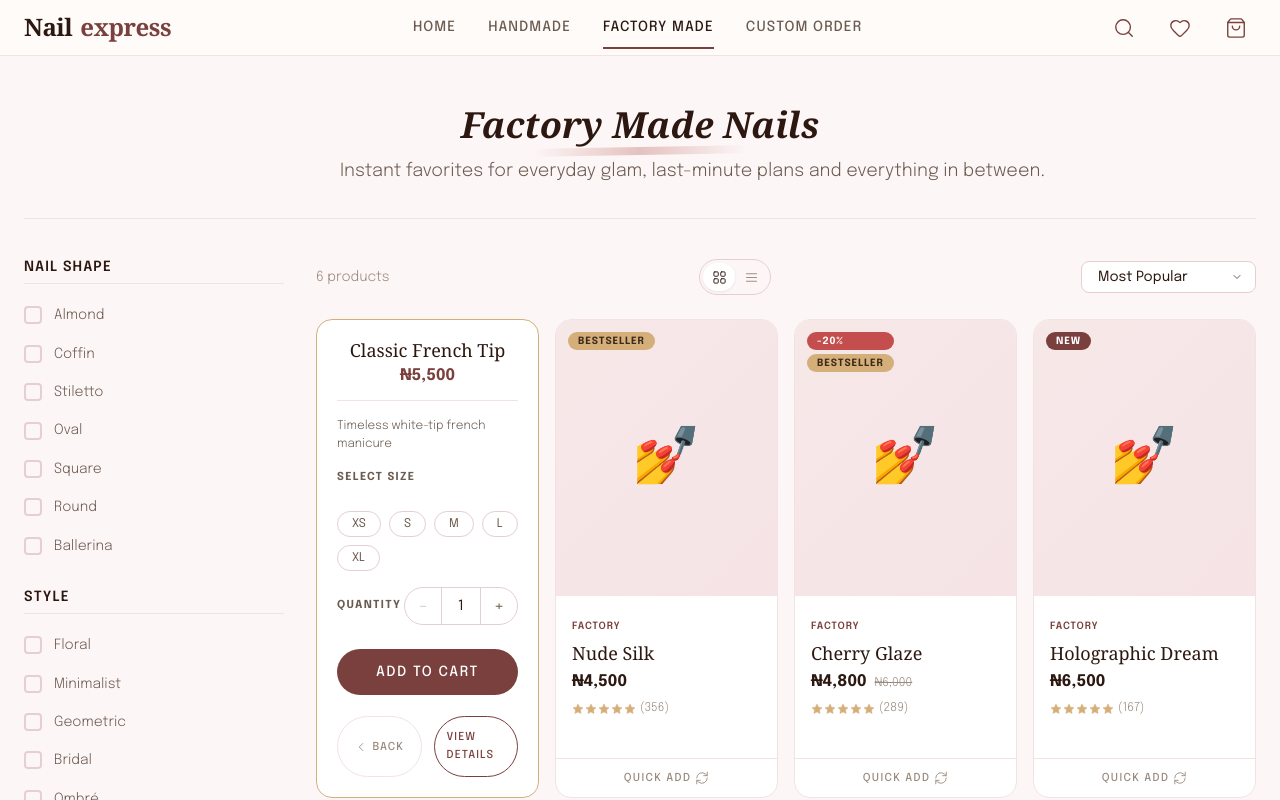
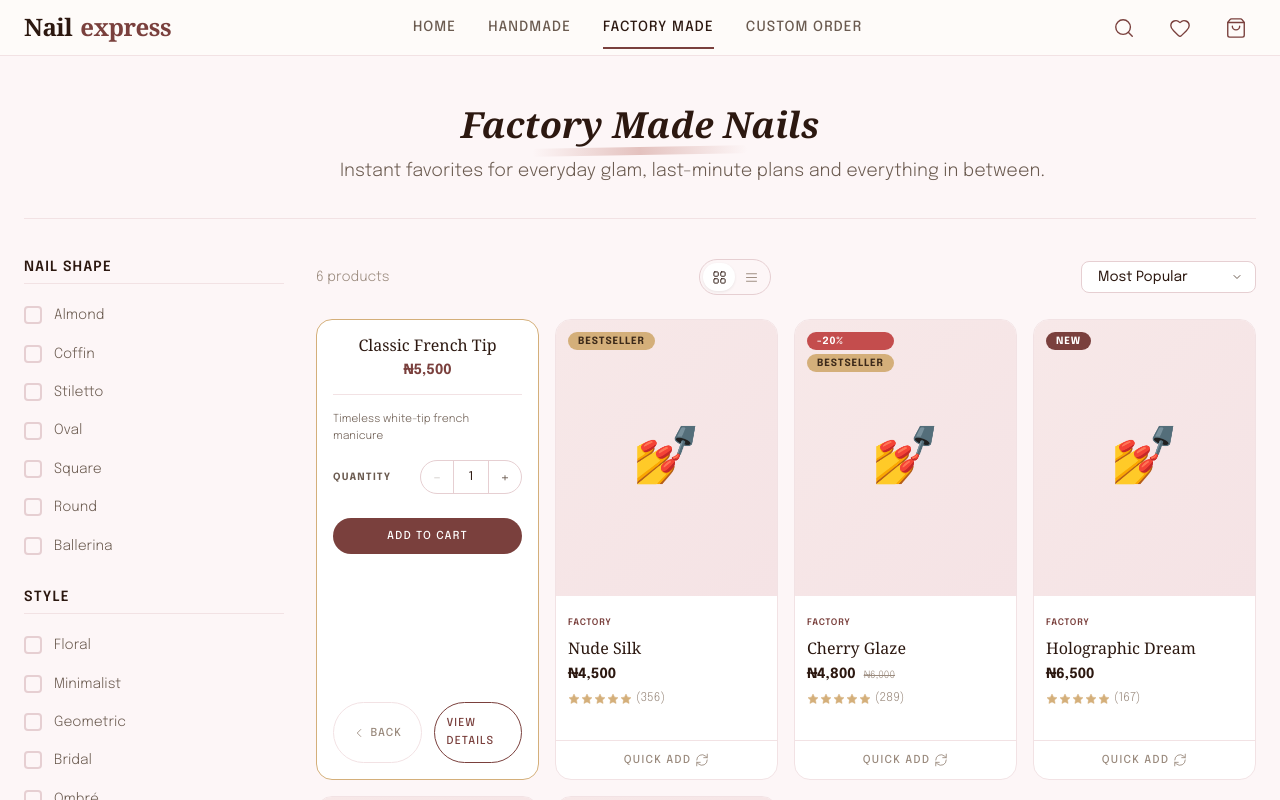
Before and after one commit to dfordolapo/nailxpressng, a Next.js app: page /factory in a window 1280 px wide. Both pictures are taken after a click on the element 427 px from the left and 559 px from the top of the page. Shown: the top 800 px of the page. Built offline with nearby package versions, Linux system fonts and the light colour scheme; a web font is replaced by a local one.

Commit message:
Fix factory sizing, reduce card sizes globally

```diff
--- a/src/app/cart/page.js
+++ b/src/app/cart/page.js
@@ -85,7 +85,7 @@ export default function CartPage() {
                     {item.name}
                   </Link>
                   <p className={styles.cartItemMeta}>
-                    Size: {item.selectedSize} • Length: {item.selectedLength}
+                    {item.selectedSize ? `Size: ${item.selectedSize} • ` : ""}Length: {item.selectedLength}
                   </p>
                   <div className={styles.cartItemActions}>
                     <div className={styles.quantitySelector}>
--- a/src/components/home/HandmadeSection.js
+++ b/src/components/home/HandmadeSection.js
@@ -112,7 +112,9 @@ function HandmadeCard({ product, index }) {
 
   const handleAddToCart = (e) => {
     e.stopPropagation();
-    const size = selectedSize || product.sizes[Math.floor(product.sizes.length / 2)];
+    const size = product.category === "handmade"
+      ? (selectedSize || (product.sizes ? product.sizes[Math.floor(product.sizes.length / 2)] : null))
+      : null;
     const length = product.lengths[Math.floor(product.lengths.length / 2)];
     addItem(product, qty, size, length);
     setAdded(true);
--- a/src/components/product/HandmadeProductCard.js
+++ b/src/components/product/HandmadeProductCard.js
@@ -112,7 +112,9 @@ export default function HandmadeProductCard({ product, index = 0, viewMode = "gr
 
   const handleAddToCart = (e) => {
     e.stopPropagation();
-    const size = selectedSize || product.sizes[Math.floor(product.sizes.length / 2)];
+    const size = product.category === "handmade"
+      ? (selectedSize || (product.sizes ? product.sizes[Math.floor(product.sizes.length / 2)] : null))
+      : null;
     const length = product.lengths[Math.floor(product.lengths.length / 2)];
     addItem(product, qty, size, length);
     setAdded(true);
@@ -234,10 +236,11 @@ export default function HandmadeProductCard({ product, index = 0, viewMode = "gr
         {viewMode === "list" ? (
           <div className={`${styles.cardBack} ${!flipped ? styles.hidden : ""}`} onClick={handleFlip}>
             <div className={styles.backContent} onClick={(e) => e.stopPropagation()}>
+              {product.category === "handmade" && (
                 <div className={styles.selectorGroup}>
                   <span className={styles.selectorLabel}>Select Size</span>
                   <div className={styles.sizeOptions}>
-                  {product.sizes.map((size) => (
+                    {product.sizes?.map((size) => (
                       <button
                         key={size}
                         className={`${styles.sizePill} ${selectedSize === size ? styles.selected : ""}`}
@@ -248,6 +251,7 @@ export default function HandmadeProductCard({ product, index = 0, viewMode = "gr
                     ))}
                   </div>
                 </div>
+              )}
 
               <div className={styles.qtyRow}>
                 <span className={styles.selectorLabel}>Quantity</span>
@@ -279,10 +283,11 @@ export default function HandmadeProductCard({ product, index = 0, viewMode = "gr
 
             <p className={styles.backDesc}>{product.shortDescription}</p>
 
+            {product.category === "handmade" && (
               <div className={styles.selectorGroup}>
                 <span className={styles.selectorLabel}>Select Size</span>
                 <div className={styles.sizeOptions}>
-                {product.sizes.map((size) => (
+                  {product.sizes?.map((size) => (
                     <button
                       key={size}
                       className={`${styles.sizePill} ${selectedSize === size ? styles.selected : ""}`}
@@ -293,6 +298,7 @@ export default function HandmadeProductCard({ product, index = 0, viewMode = "gr
                   ))}
                 </div>
               </div>
+            )}
 
             <div className={styles.qtyRow}>
               <span className={styles.selectorLabel}>Quantity</span>
--- a/src/components/product/handmade-card.module.css
+++ b/src/components/product/handmade-card.module.css
@@ -207,12 +207,12 @@
 
 /* ── Front Info ───────────────────────────────────────────────────── */
 .frontInfo {
-  padding: var(--space-4) var(--space-4) var(--space-3);
-  padding-bottom: calc(var(--space-3) + 28px);
+  padding: var(--space-3) var(--space-3) var(--space-2);
+  padding-bottom: calc(var(--space-2) + 24px);
 }
 
 .category {
-  font-size: 10px;
+  font-size: 9px;
   text-transform: uppercase;
   letter-spacing: 0.1em;
   color: var(--color-primary);
@@ -221,7 +221,7 @@
 
 .name {
   font-family: var(--font-heading);
-  font-size: var(--text-lg);
+  font-size: var(--text-base);
   font-weight: var(--weight-medium);
   color: var(--color-text);
   line-height: var(--leading-snug);
@@ -241,13 +241,13 @@
 }
 
 .price {
-  font-size: var(--text-base);
+  font-size: var(--text-sm);
   font-weight: var(--weight-bold);
   color: var(--color-text);
 }
 
 .comparePrice {
-  font-size: var(--text-xs);
+  font-size: 10px;
   color: var(--color-text-tertiary);
   text-decoration: line-through;
 }
@@ -306,7 +306,7 @@
   border: 1.5px solid #D4AF7A;
   display: flex;
   flex-direction: column;
-  padding: var(--space-5);
+  padding: var(--space-4);
   z-index: 2;
 }
 
@@ -319,20 +319,20 @@
 
 .backName {
   font-family: var(--font-heading);
-  font-size: var(--text-lg);
+  font-size: var(--text-base);
   font-weight: var(--weight-medium);
   color: var(--color-text);
   margin-bottom: 2px;
 }
 
 .backPrice {
-  font-size: var(--text-base);
+  font-size: var(--text-sm);
   font-weight: var(--weight-bold);
   color: var(--color-primary);
 }
 
 .backDesc {
-  font-size: 12px;
+  font-size: 11px;
   color: var(--color-text-secondary);
   line-height: 1.5;
   margin-bottom: var(--space-4);
@@ -341,12 +341,12 @@
 .selectorGroup { margin-bottom: var(--space-4); }
 
 .selectorLabel {
-  font-size: 11px;
+  font-size: 10px;
   font-weight: var(--weight-bold);
   text-transform: uppercase;
   letter-spacing: 0.12em;
   color: var(--color-text-secondary);
-  margin-bottom: var(--space-6);
+  margin-bottom: var(--space-4);
   display: block;
 }
 
@@ -357,8 +357,8 @@
 }
 
 .sizePill {
-  padding: 6px 14px;
-  font-size: 12px;
+  padding: 4px 10px;
+  font-size: 11px;
   font-weight: var(--weight-regular);
   border: 1.5px solid var(--color-border);
   border-radius: var(--radius-full);
@@ -402,9 +402,9 @@
   display: flex;
   align-items: center;
   justify-content: center;
-  width: 36px;
-  height: 36px;
-  font-size: 18px;
+  width: 32px;
+  height: 32px;
+  font-size: 16px;
   color: var(--color-text-secondary);
   background: transparent;
   transition: all var(--transition-fast);
@@ -419,14 +419,14 @@
 .qtyBtn:disabled:hover { background: transparent; color: var(--color-text-secondary); }
 
 .qtyValue {
-  width: 40px;
+  width: 36px;
   text-align: center;
-  font-size: var(--text-sm);
+  font-size: 12px;
   font-weight: var(--weight-regular);
   color: var(--color-text);
   border-left: 1.5px solid var(--color-border);
   border-right: 1.5px solid var(--color-border);
-  height: 36px;
+  height: 32px;
   display: flex;
   align-items: center;
   justify-content: center;
@@ -449,8 +449,8 @@
 
 .addBtn {
   width: 100%;
-  padding: var(--space-4) var(--space-6);
-  font-size: var(--text-sm);
+  padding: var(--space-3) var(--space-4);
+  font-size: 11px;
   font-weight: var(--weight-medium);
   text-transform: uppercase;
   letter-spacing: 0.12em;
@@ -477,7 +477,7 @@
   gap: var(--space-2);
 }
 
-.addBtnContent svg { width: 16px; height: 16px; }
+.addBtnContent svg { width: 14px; height: 14px; }
 
 .backActions {
   display: flex;
--- a/src/data/products.js
+++ b/src/data/products.js
@@ -14,7 +14,7 @@ export const products = [
     style: "floral",
     colors: ["black", "gold", "pink"],
     lengths: ["short", "medium", "long"],
-    sizes: ["XS", "S", "M", "L", "XL"],
+    sizes: ["S", "M", "L"],
     inStock: true,
     featured: true,
     bestseller: true,
@@ -38,7 +38,7 @@ export const products = [
     style: "minimalist",
     colors: ["pink", "rose gold"],
     lengths: ["medium", "long"],
-    sizes: ["XS", "S", "M", "L", "XL"],
+    sizes: ["S", "M", "L"],
     inStock: true,
     featured: true,
     bestseller: false,
@@ -62,7 +62,7 @@ export const products = [
     style: "geometric",
     colors: ["black", "gold"],
     lengths: ["medium", "long", "extra long"],
-    sizes: ["XS", "S", "M", "L", "XL"],
+    sizes: ["S", "M", "L"],
     inStock: true,
     featured: false,
     bestseller: true,
@@ -86,7 +86,7 @@ export const products = [
     style: "bridal",
     colors: ["white", "ivory", "pearl"],
     lengths: ["short", "medium"],
-    sizes: ["XS", "S", "M", "L", "XL"],
+    sizes: ["S", "M", "L"],
     inStock: true,
     featured: true,
     bestseller: false,
@@ -110,7 +110,7 @@ export const products = [
     style: "ombre",
     colors: ["coral", "mauve", "orange"],
     lengths: ["short", "medium", "long"],
-    sizes: ["XS", "S", "M", "L", "XL"],
+    sizes: ["S", "M", "L"],
     inStock: true,
     featured: false,
     bestseller: false,
@@ -134,7 +134,7 @@ export const products = [
     style: "art",
     colors: ["green", "pink", "yellow", "blue"],
     lengths: ["medium", "long"],
-    sizes: ["XS", "S", "M", "L", "XL"],
+    sizes: ["S", "M", "L"],
     inStock: true,
     featured: true,
     bestseller: false,
@@ -160,7 +160,7 @@ export const products = [
     style: "french",
     colors: ["white", "pink"],
     lengths: ["short", "medium"],
-    sizes: ["XS", "S", "M", "L", "XL"],
+    sizes: ["S", "M", "L"],
     inStock: true,
     featured: true,
     bestseller: true,
@@ -184,7 +184,7 @@ export const products = [
     style: "solid",
     colors: ["red"],
     lengths: ["short", "medium", "long"],
-    sizes: ["XS", "S", "M", "L", "XL"],
+    sizes: ["S", "M", "L"],
     inStock: true,
     featured: false,
     bestseller: true,
@@ -208,7 +208,7 @@ export const products = [
     style: "nude",
     colors: ["nude", "beige"],
     lengths: ["short", "medium"],
-    sizes: ["XS", "S", "M", "L", "XL"],
+    sizes: ["S", "M", "L"],
     inStock: true,
     featured: true,
     bestseller: true,
@@ -232,7 +232,7 @@ export const products = [
     style: "holographic",
     colors: ["holographic", "silver", "rainbow"],
     lengths: ["medium", "long"],
-    sizes: ["XS", "S", "M", "L", "XL"],
+    sizes: ["S", "M", "L"],
     inStock: true,
     featured: true,
     bestseller: false,
@@ -256,7 +256,7 @@ export const products = [
     style: "marble",
     colors: ["white", "gold", "grey"],
     lengths: ["short", "medium", "long"],
-    sizes: ["XS", "S", "M", "L", "XL"],
+    sizes: ["S", "M", "L"],
     inStock: true,
     featured: false,
     bestseller: false,
@@ -280,7 +280,7 @@ export const products = [
     style: "pastel",
     colors: ["pink", "blue", "yellow", "lavender", "mint"],
     lengths: ["short", "medium"],
-    sizes: ["XS", "S", "M", "L", "XL"],
+    sizes: ["S", "M", "L"],
     inStock: true,
     featured: false,
     bestseller: false,
--- a/src/styles/components/product-card.module.css
+++ b/src/styles/components/product-card.module.css
@@ -94,14 +94,14 @@
 
 /* ── Card Info ────────────────────────────────────────────────────── */
 .info {
-  padding: var(--space-4);
+  padding: var(--space-3);
   display: flex;
   flex-direction: column;
   gap: var(--space-2);
 }
 
 .category {
-  font-size: var(--text-xs);
+  font-size: 10px;
   text-transform: uppercase;
   letter-spacing: 0.1em;
   color: var(--color-primary);
@@ -110,7 +110,7 @@
 
 .name {
   font-family: var(--font-heading);
-  font-size: var(--text-lg);
+  font-size: var(--text-base);
   font-weight: var(--weight-medium);
   color: var(--color-text);
   line-height: var(--leading-snug);
@@ -129,13 +129,13 @@
 }
 
 .price {
-  font-size: var(--text-lg);
+  font-size: var(--text-base);
   font-weight: var(--weight-bold);
   color: var(--color-text);
 }
 
 .comparePrice {
-  font-size: var(--text-sm);
+  font-size: var(--text-xs);
   color: var(--color-text-tertiary);
   text-decoration: line-through;
 }
```
Lines whose indentation alone changed are shown as unchanged.
